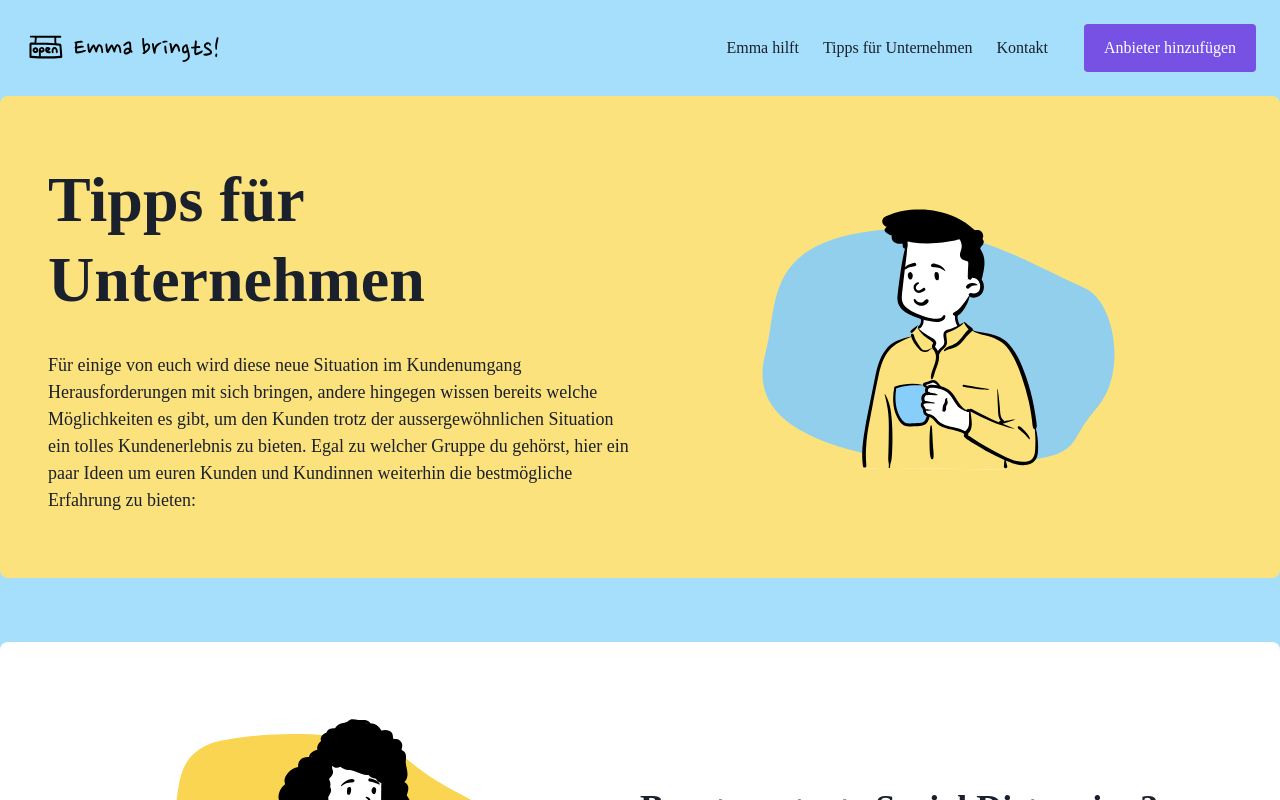
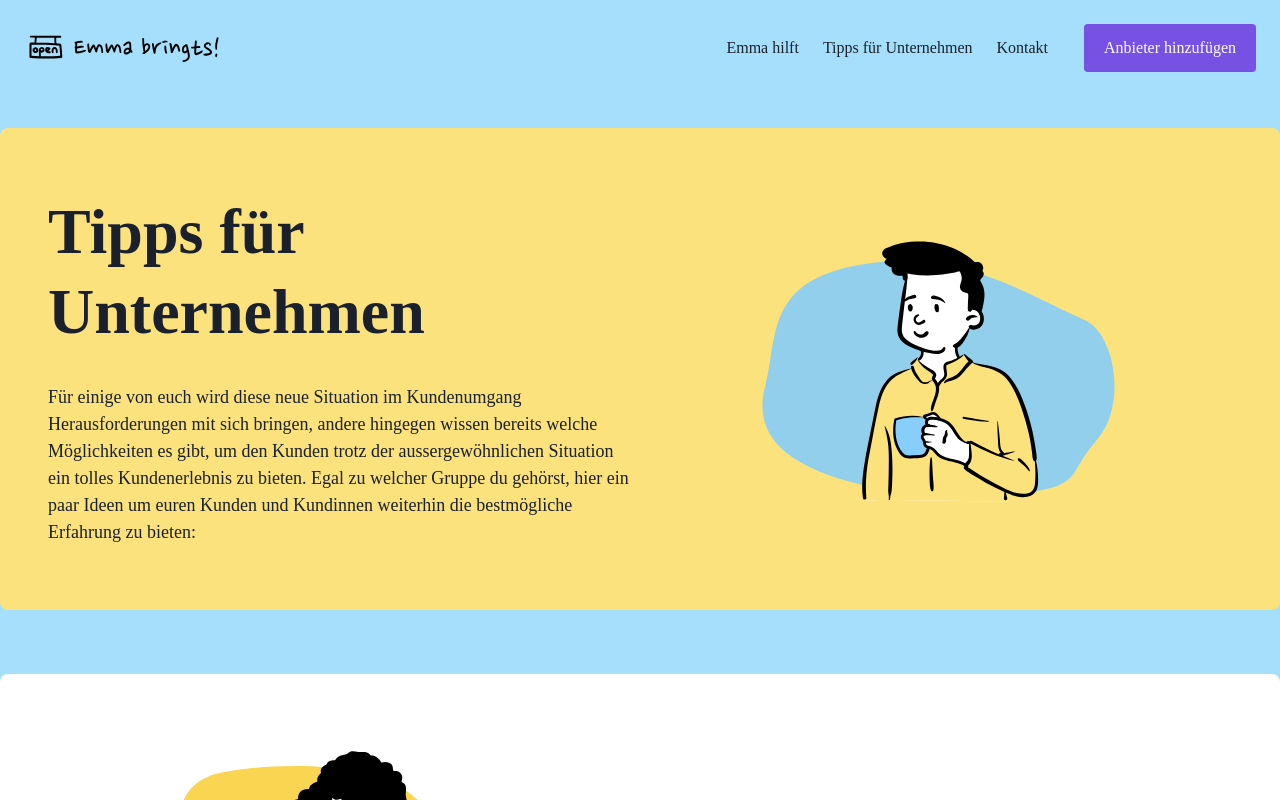
Before and after one commit to deniaz/emma-bringts, a Next.js app: page /unternehmen in a window 1280 px wide. Shown: the top 800 px of the page. Built offline with nearby package versions, Linux system fonts and the light colour scheme.

Commit message:
update style

```diff
--- a/src/assets/app.css
+++ b/src/assets/app.css
@@ -312,7 +312,7 @@ p {
 }
 
 .content-secation.content-secation-hero {
-  @apply  bg-emma-yellow-400 flex-row-reverse items-center justify-between mb-0;
+  @apply  bg-emma-yellow-400 flex-row-reverse items-center justify-between mb-0 mt-8;
 }
 
 .content-secation h2 {
```
